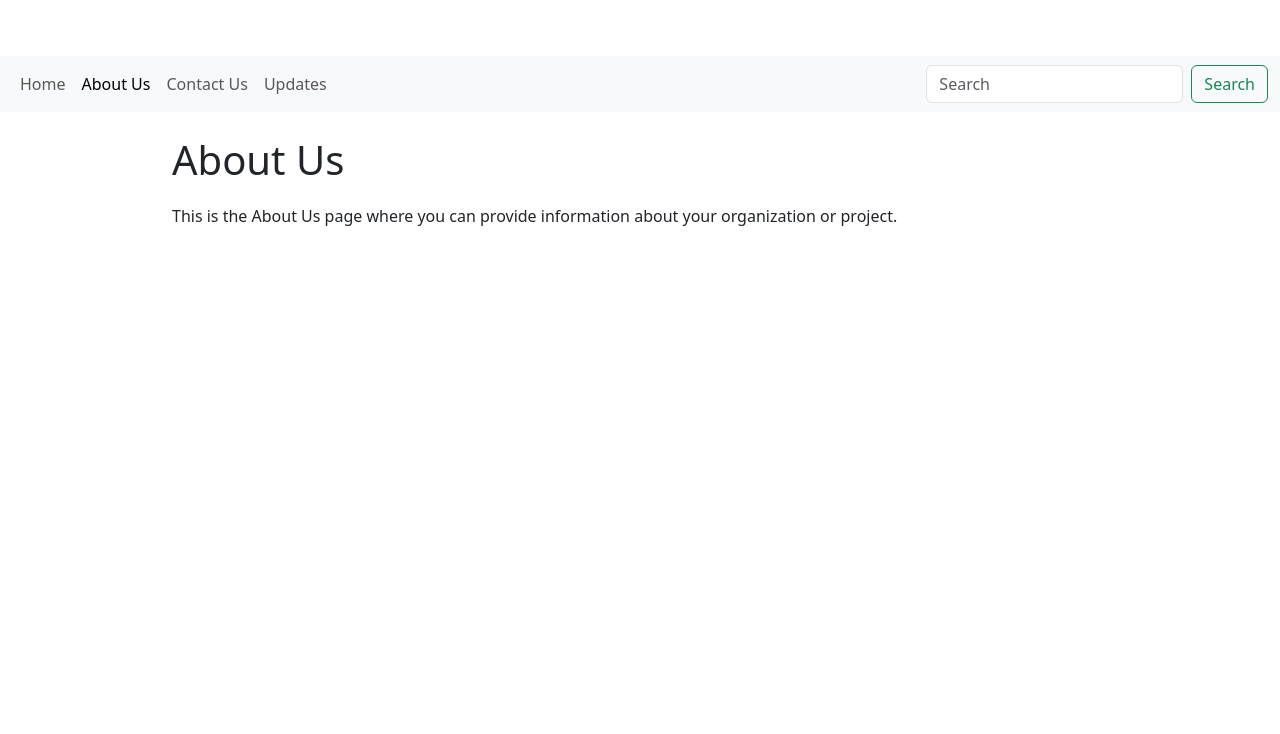
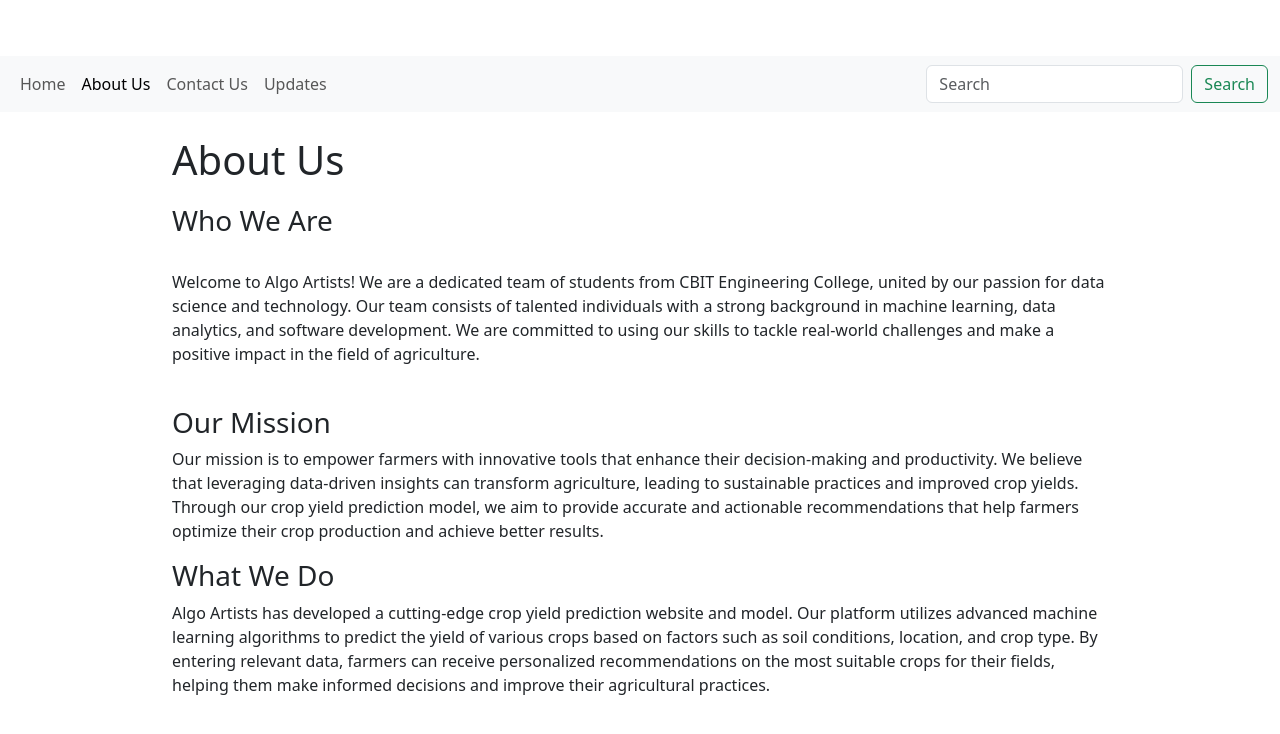
Before and after one commit to Algo-Artists/Algo_Artists_prototype, a Flask app: page /about in a window 1280 px wide. Shown: the top 734 px of the page. Run offline with Flask 3, Linux system fonts and the light colour scheme.

Commit message:
Update about.html
Added some relevant information about us.

```diff
--- a/Templates/about.html
+++ b/Templates/about.html
@@ -37,7 +37,23 @@
   </nav>
   <div class="container">
     <h1 class="mt-4">About Us</h1>
-    <p>This is the About Us page where you can provide information about your organization or project.</p>
+    <h3>Who We Are</h3>
+    <br>
+    <p>Welcome to Algo Artists! We are a dedicated team of students from CBIT Engineering College,
+      united by our passion for data science and technology. Our team consists of talented individuals
+      with a strong background in machine learning, data analytics, and software development. We are
+      committed to using our skills to tackle real-world challenges and make a positive impact in the field of agriculture.</p>
+    <br>
+    <h3>Our Mission</h3>
+    <p>Our mission is to empower farmers with innovative tools that enhance their decision-making and productivity.
+      We believe that leveraging data-driven insights can transform agriculture, leading to sustainable practices and improved crop yields.
+      Through our crop yield prediction model, we aim to provide accurate and actionable recommendations that help farmers optimize their crop production
+      and achieve better results.</p>
+    <h3>What We Do</h3>
+    <p>Algo Artists has developed a cutting-edge crop yield prediction website and model.
+      Our platform utilizes advanced machine learning algorithms to predict the yield of various crops based on factors such as soil conditions,
+      location, and crop type. By entering relevant data, farmers can receive personalized recommendations on the most suitable crops for their fields,
+      helping them make informed decisions and improve their agricultural practices.</p>
   </div>
 </body>
 </html>
```
